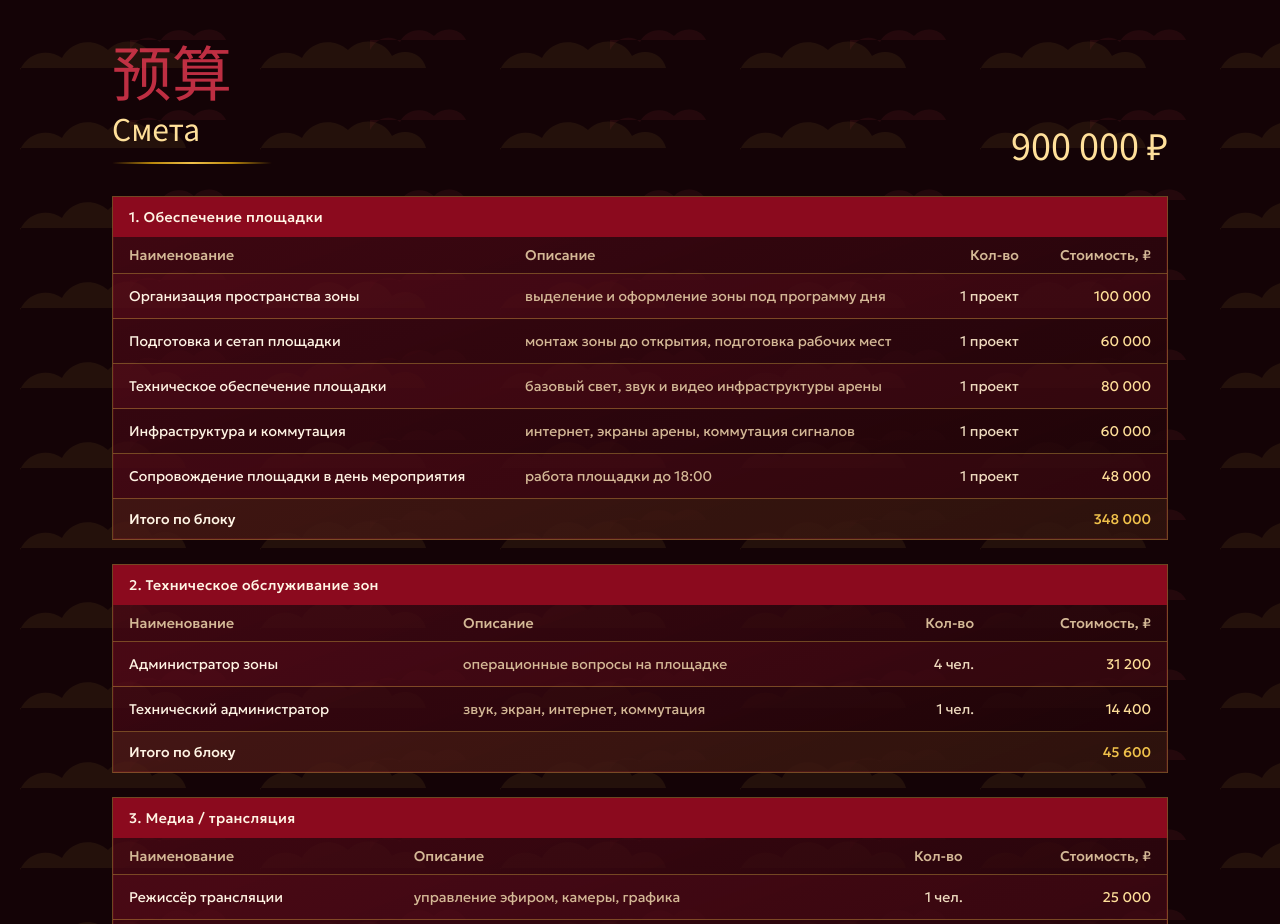
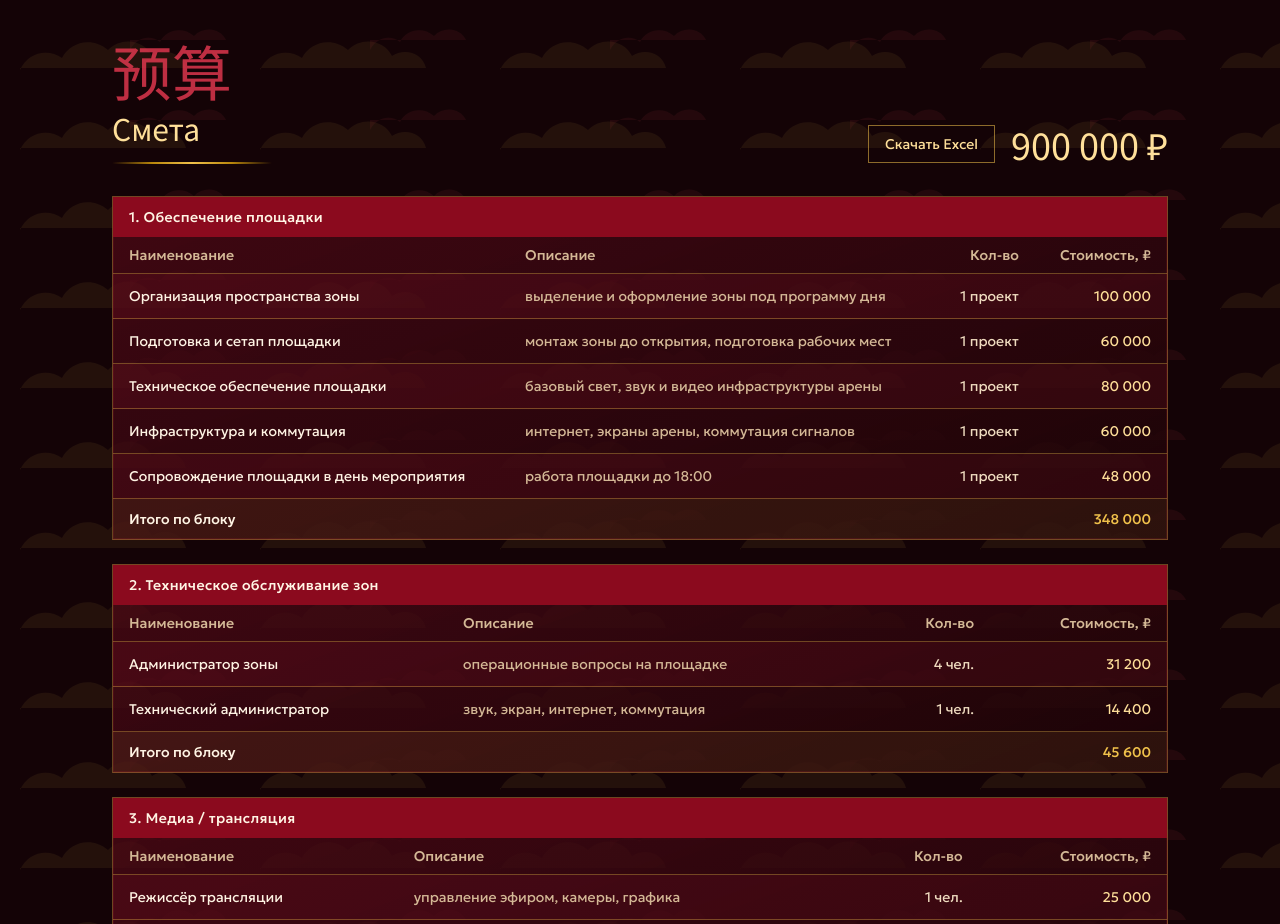
Before and after one commit to DRGNadmin/CyberSybbota, a React (Vite) app: page / in a window 1280 px wide. Shown: the part 2380-3304 px from the top of the page. Built offline with nearby package versions, Linux system fonts and the light colour scheme; a web font is replaced by a local one.

Commit message:
Add Excel estimate download link on the budget section
Keeps the updated KP-rate smeta in public/ for the Render static deploy.

Co-authored-by: harakirijkee <harakirijkee@gmail.com>

```diff
--- a/src/App.tsx
+++ b/src/App.tsx
@@ -305,9 +305,18 @@ export default function App() {
         <section id="budget" className="scroll-mt-8">
           <div className="flex flex-wrap items-end justify-between gap-4">
             <SectionTitle zh="预算">Смета</SectionTitle>
-            <p className="font-display text-3xl text-[var(--gold-soft)] sm:text-4xl">
-              {formatRub(total)} ₽
-            </p>
+            <div className="flex flex-wrap items-center gap-4">
+              <a
+                href="/MLBB_CyberSaturday_CNY_Smeta.xlsx"
+                download
+                className="border border-[var(--gold)]/55 px-4 py-2 text-sm text-[var(--gold-soft)] transition hover:border-[var(--gold)] hover:bg-[rgba(240,193,75,0.08)]"
+              >
+                Скачать Excel
+              </a>
+              <p className="font-display text-3xl text-[var(--gold-soft)] sm:text-4xl">
+                {formatRub(total)} ₽
+              </p>
+            </div>
           </div>
           <div className="mt-8 space-y-6">
             {budgetSections.map((section) => (
```
Also changed, not shown: 1 other file (tests, documents, lock files or other folders).
